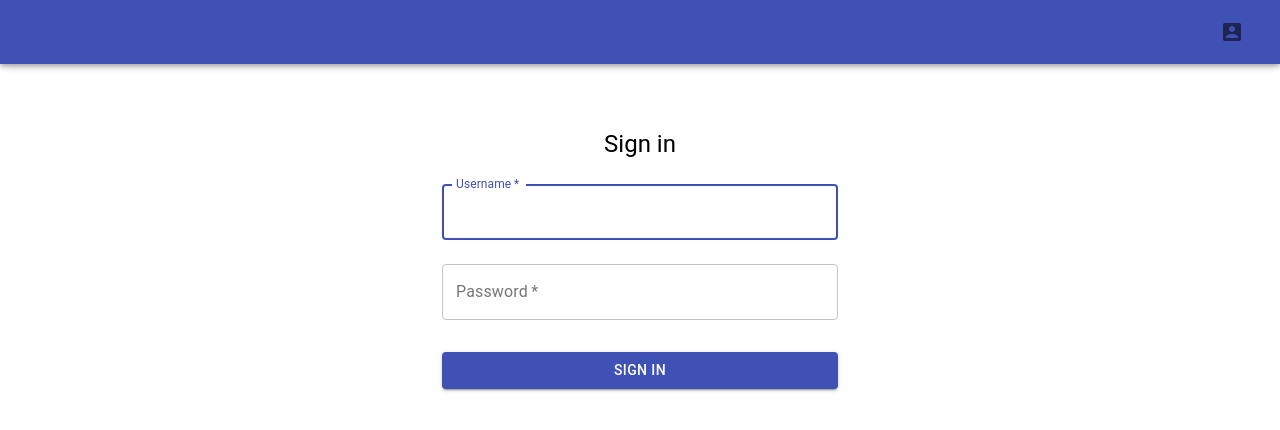
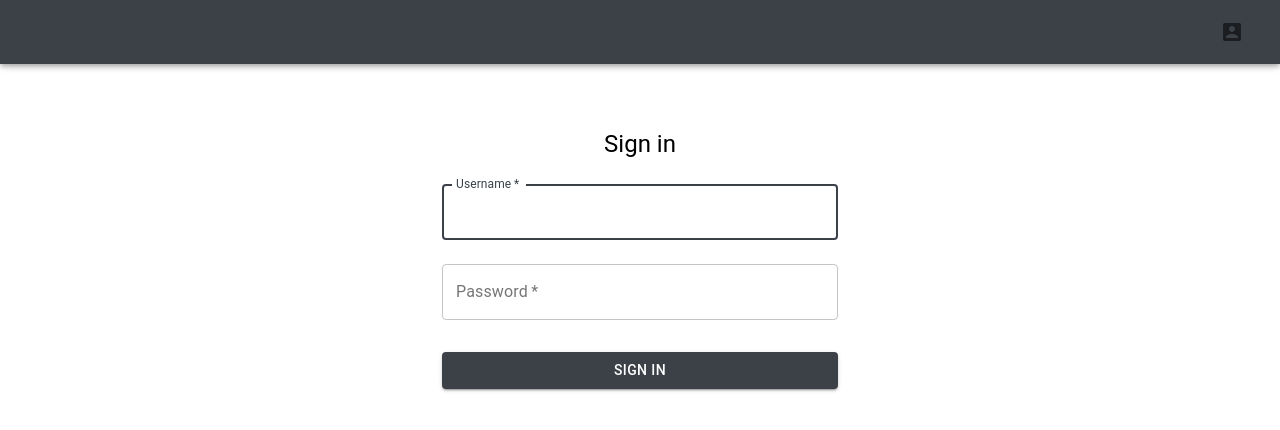
Before and after one commit to proohit/accountingapp, a React (Create React App) app: page /login in a window 1280 px wide. Shown: the top 430 px of the page. Built offline with nearby package versions, Linux system fonts and the light colour scheme.

Commit message:
added ApplicationRouter, refactored Login

```diff
--- a/src/App.tsx
+++ b/src/App.tsx
@@ -1,9 +1,10 @@
-import { Grid, makeStyles } from '@material-ui/core';
+import { makeStyles, ThemeProvider } from '@material-ui/core';
 import React from 'react';
 import './App.css';
 import { AuthenticationProvider } from './authentication/components/AuthenticationProvider';
-import Login from './authentication/components/Login';
 import { NavigationBar } from './shared/components/NavigationBar';
+import { AccTheme } from './shared/globals/styles/AccTheme';
+import { ApplicationRouter } from './shared/components/ApplicationRouter';
 
 const mainStyles = makeStyles((theme) => ({
   appbarSeperator: {
@@ -15,17 +16,17 @@ function App() {
   const classes = mainStyles();
   return (
     <>
+      <ThemeProvider theme={AccTheme}>
         <AuthenticationProvider>
           <header>
             <NavigationBar />
           </header>
           <main>
             <div className={classes.appbarSeperator} />
-          <Grid container direction="row" justify="center">
-            <Login />
-          </Grid>
+            <ApplicationRouter />
           </main>
         </AuthenticationProvider>
+      </ThemeProvider>
     </>
   );
 }
--- a/src/authentication/components/Login.tsx
+++ /dev/null
@@ -1,90 +0,0 @@
-import {
-  Button,
-  Container,
-  makeStyles,
-  TextField,
-  Typography,
-} from '@material-ui/core';
-import React, { FunctionComponent, useState } from 'react';
-import USER_API_SERVICE from '../../users/services/UserApiService';
-import { useAuthentication } from '../hooks/useAuthentication';
-import { AUTHENTICATION_API } from '../services/AuthenticationApi';
-
-const useStyles = makeStyles((theme) => ({
-  paper: {
-    marginTop: theme.spacing(8),
-    display: 'flex',
-    flexDirection: 'column',
-    alignItems: 'center',
-  },
-  form: {
-    width: '100%', // Fix IE 11 issue.
-    marginTop: theme.spacing(1),
-  },
-  submit: {
-    margin: theme.spacing(3, 0, 2),
-  },
-}));
-
-const Login: FunctionComponent = (props) => {
-  const [username, setUsername] = useState('');
-  const [password, setPassword] = useState('');
-  const classes = useStyles();
-
-  const { login } = useAuthentication();
-
-  const handleSubmit = async () => {
-    const { token } = await AUTHENTICATION_API.login(username, password);
-    const loggedInUser = await USER_API_SERVICE.getCurrentUser(token);
-    console.log('login', token, loggedInUser);
-    login!(loggedInUser.username, token);
-  };
-
-  return (
-    <Container maxWidth="xs">
-      <div className={classes.paper}>
-        <Typography component="h1" variant="h5">
-          Sign in
-        </Typography>
-        <div className={classes.form}>
-          <TextField
-            variant="outlined"
-            margin="normal"
-            required
-            fullWidth
-            id="username"
-            label="Username"
-            name="username"
-            autoComplete="username"
-            autoFocus
-            onChange={(event) => setUsername(event.target.value)}
-          />
-          <TextField
-            variant="outlined"
-            margin="normal"
-            required
-            fullWidth
-            name="password"
-            label="Password"
-            type="password"
-            id="password"
-            autoComplete="current-password"
-            onChange={(event) => setPassword(event.target.value)}
-          />
-          <Button
-            type="submit"
-            fullWidth
-            variant="contained"
-            color="primary"
-            className={classes.submit}
-            onClick={handleSubmit}
-          >
-            Sign In
-          </Button>
-        </div>
-      </div>
-    </Container>
-  );
-};
-
-export default Login;
--- /dev/null
+++ b/src/authentication/components/LoginForm.tsx
@@ -0,0 +1,95 @@
+import {
+  Button,
+  Container,
+  makeStyles,
+  TextField,
+  Typography,
+} from '@material-ui/core';
+import React, { FunctionComponent, useState, useEffect } from 'react';
+import USER_API_SERVICE from '../../users/services/UserApiService';
+import { useAuthentication } from '../hooks/useAuthentication';
+import { AUTHENTICATION_API } from '../services/AuthenticationApi';
+import { Redirect } from 'react-router-dom';
+
+const useStyles = makeStyles((theme) => ({
+  paper: {
+    marginTop: theme.spacing(8),
+    display: 'flex',
+    flexDirection: 'column',
+    alignItems: 'center',
+  },
+  form: {
+    width: '100%', // Fix IE 11 issue.
+    marginTop: theme.spacing(1),
+  },
+  submit: {
+    margin: theme.spacing(3, 0, 2),
+  },
+}));
+
+const LoginForm: FunctionComponent = (props) => {
+  const [username, setUsername] = useState('');
+  const [password, setPassword] = useState('');
+  const classes = useStyles();
+
+  const { authenticated, login } = useAuthentication();
+
+  const handleSubmit = async () => {
+    const { token } = await AUTHENTICATION_API.login(username, password);
+    const loggedInUser = await USER_API_SERVICE.getCurrentUser(token);
+    console.log('login', token, loggedInUser);
+    login(loggedInUser.username, token);
+  };
+
+  return (
+    <Container maxWidth="xs">
+      {authenticated ? (
+        <Redirect to="/" />
+      ) : (
+        <div className={classes.paper}>
+          <Typography component="h1" variant="h5">
+            Sign in
+          </Typography>
+          <div className={classes.form}>
+            <TextField
+              variant="outlined"
+              margin="normal"
+              required
+              fullWidth
+              id="username"
+              label="Username"
+              name="username"
+              autoComplete="username"
+              autoFocus
+              onChange={(event) => setUsername(event.target.value)}
+            />
+            <TextField
+              variant="outlined"
+              margin="normal"
+              required
+              fullWidth
+              name="password"
+              label="Password"
+              type="password"
+              id="password"
+              autoComplete="current-password"
+              onChange={(event) => setPassword(event.target.value)}
+            />
+            <Button
+              type="submit"
+              fullWidth
+              variant="contained"
+              color="primary"
+              className={classes.submit}
+              onClick={handleSubmit}
+            >
+              Sign In
+            </Button>
+          </div>
+        </div>
+      )}
+    </Container>
+  );
+};
+
+export default LoginForm;
--- /dev/null
+++ b/src/authentication/pages/LoginPage.tsx
@@ -0,0 +1,15 @@
+import React from 'react';
+import { Grid } from '@material-ui/core';
+import LoginForm from '../components/LoginForm';
+
+interface LoginPageProps {}
+
+const App: React.FunctionComponent<LoginPageProps> = (props) => {
+  return (
+    <Grid container direction="row" justify="center">
+      <LoginForm />
+    </Grid>
+  );
+};
+
+export default App;
--- /dev/null
+++ b/src/shared/components/ApplicationRouter.tsx
@@ -0,0 +1,17 @@
+import React, { FunctionComponent } from 'react';
+import { BrowserRouter, Route, Switch } from 'react-router-dom';
+import LoginPage from '../../authentication/pages/LoginPage';
+
+export const ApplicationRouter: FunctionComponent = () => {
+  return (
+    <BrowserRouter>
+      <Switch>
+        <Route path="/login">
+          <LoginPage />
+        </Route>
+        <Route path="/records"></Route>
+        <Route path="/wallets"></Route>
+      </Switch>
+    </BrowserRouter>
+  );
+};
--- /dev/null
+++ b/src/shared/globals/styles/AccTheme.ts
@@ -0,0 +1,17 @@
+import { createMuiTheme } from '@material-ui/core';
+
+export const AccTheme = createMuiTheme({
+  palette: {
+    type: 'light',
+    primary: {
+      main: '#3b4147',
+      dark: '#151b20',
+      light: '#656c72',
+    },
+    secondary: {
+      main: '#dedbd2',
+      light: '#ffffff',
+      dark: '#aca9a1',
+    },
+  },
+});
```
Lines whose indentation alone changed are shown as unchanged.
